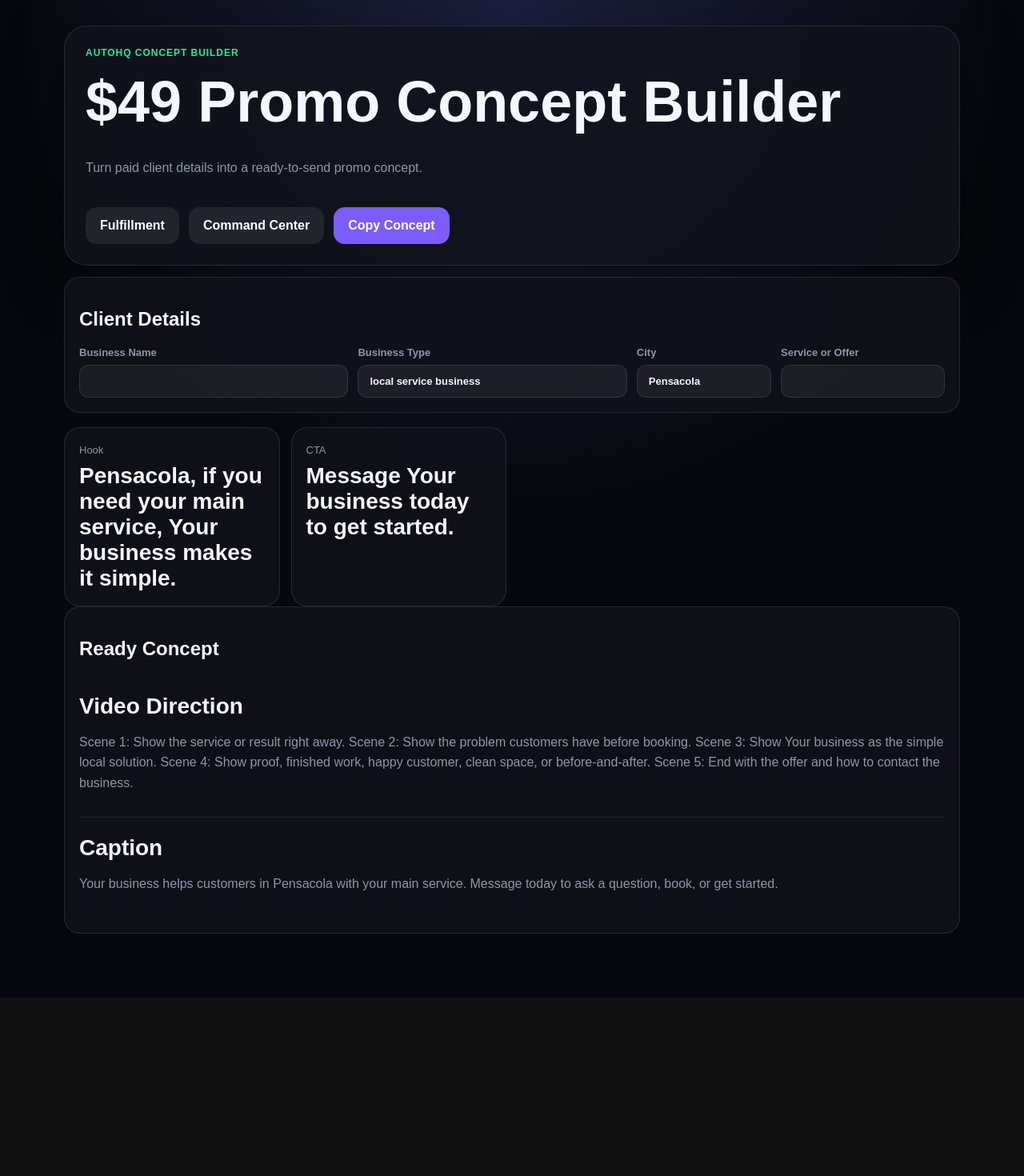
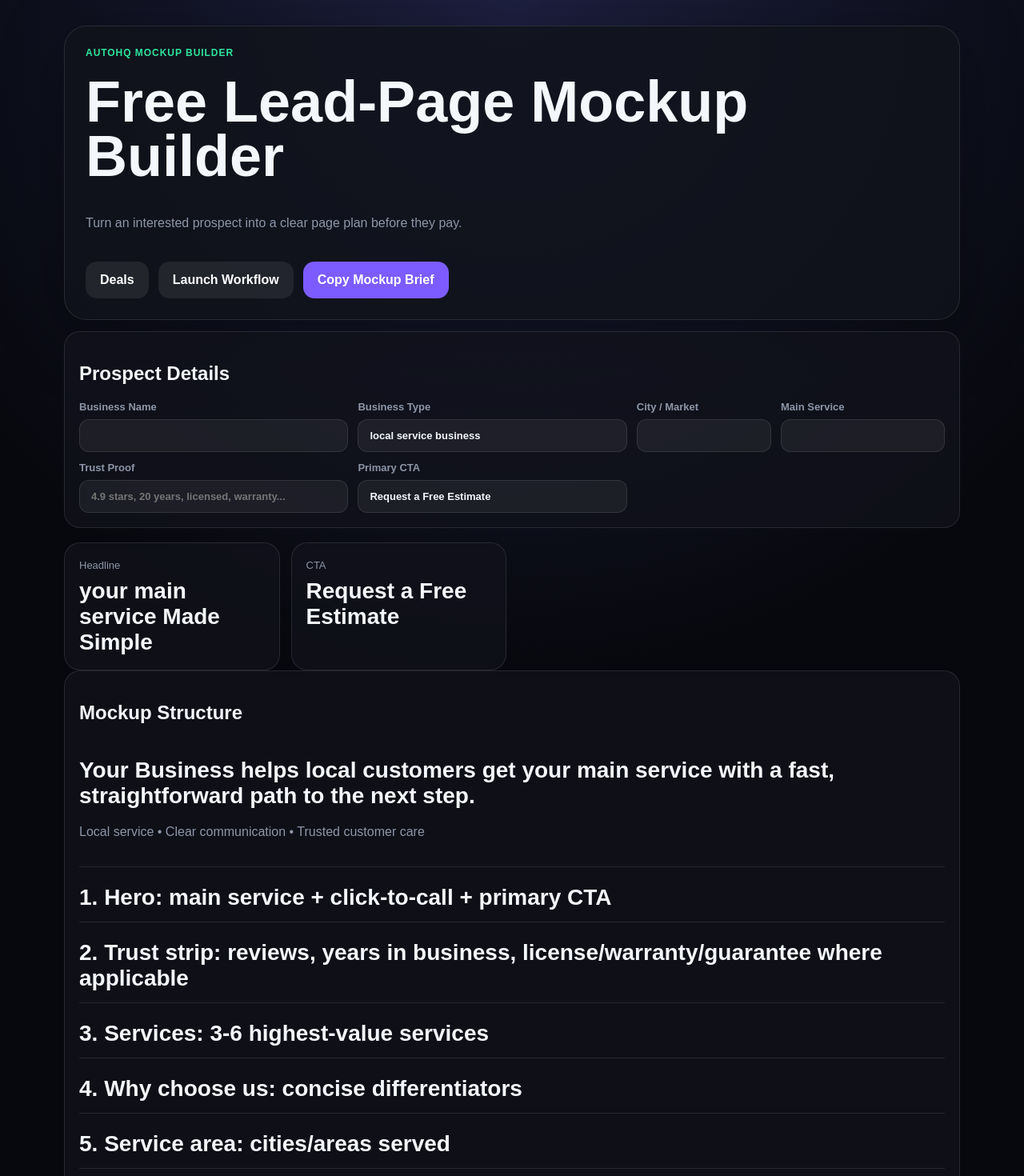
Before and after one commit to GCreative850/auto, a Next.js app: page /concept-builder in a window 1280 px wide. Shown: the top 1470 px of the page at 80% size. Before the commit the page ends 1247 px from the top, so only its background shows below. Built offline with nearby package versions, Linux system fonts and the light colour scheme.

Commit message:
Turn concept builder into lead-page mockup builder

```diff
--- a/app/concept-builder/page.tsx
+++ b/app/concept-builder/page.tsx
@@ -5,22 +5,57 @@ import { useMemo, useState } from "react";
 export default function ConceptBuilderPage() {
   const [business, setBusiness] = useState("");
   const [niche, setNiche] = useState("local service business");
-  const [city, setCity] = useState("Pensacola");
-  const [offer, setOffer] = useState("");
+  const [city, setCity] = useState("");
+  const [service, setService] = useState("");
+  const [proof, setProof] = useState("");
+  const [cta, setCta] = useState("Request a Free Estimate");
 
-  const concept = useMemo(() => {
-    const name = business || "Your business";
-    const service = offer || "your main service";
-    const local = city || "your area";
+  const mockup = useMemo(() => {
+    const name = business || "Your Business";
+    const mainService = service || "your main service";
+    const market = city ? ` in ${city}` : "";
+    const trust = proof || "Local service • Clear communication • Trusted customer care";
+
     return {
-      hook: `${local}, if you need ${service}, ${name} makes it simple.`,
-      direction: `Scene 1: Show the service or result right away. Scene 2: Show the problem customers have before booking. Scene 3: Show ${name} as the simple local solution. Scene 4: Show proof, finished work, happy customer, clean space, or before-and-after. Scene 5: End with the offer and how to contact the business.`,
-      caption: `${name} helps customers in ${local} with ${service}. Message today to ask a question, book, or get started.`,
-      cta: `Message ${name} today to get started.`
+      headline: `${mainService} Made Simple${market}`,
+      subheadline: `${name} helps local customers get ${mainService.toLowerCase()} with a fast, straightforward path to the next step.`,
+      cta,
+      proof: trust,
+      sections: [
+        "Hero: main service + click-to-call + primary CTA",
+        "Trust strip: reviews, years in business, license/warranty/guarantee where applicable",
+        "Services: 3-6 highest-value services",
+        "Why choose us: concise differentiators",
+        "Service area: cities/areas served",
+        "Reviews or before/after proof",
+        "Short estimate/booking form",
+        "Final click-to-call CTA"
+      ]
     };
-  }, [business, city, offer]);
+  }, [business, city, service, proof, cta]);
 
-  const fullText = `Business: ${business || "Your business"}\nNiche: ${niche}\nCity: ${city}\nOffer: ${offer || "Main service"}\n\nHook:\n${concept.hook}\n\nVideo Direction:\n${concept.direction}\n\nCaption:\n${concept.caption}\n\nCall-To-Action:\n${concept.cta}`;
+  const fullText = `Business: ${business || "Your Business"}
+Niche: ${niche}
+Market: ${city || "Local market"}
+Main service: ${service || "Main service"}
+
+Headline:
+${mockup.headline}
+
+Subheadline:
+${mockup.subheadline}
+
+Primary CTA:
+${mockup.cta}
+
+Trust proof:
+${mockup.proof}
+
+Recommended page structure:
+${mockup.sections.map((item, index) => `${index + 1}. ${item}`).join("\n")}
+
+Build goal:
+Make it obvious on mobile what the business does, why the visitor should trust them, and how to call, request an estimate, or book without hunting through the site.`;
 
   async function copy() {
     await navigator.clipboard.writeText(fullText);
@@ -29,35 +64,37 @@ export default function ConceptBuilderPage() {
   return (
     <main className="container">
       <section className="hero">
-        <div className="kicker">AutoHQ Concept Builder</div>
-        <h1>$49 Promo Concept Builder</h1>
-        <p>Turn paid client details into a ready-to-send promo concept.</p>
+        <div className="kicker">AutoHQ Mockup Builder</div>
+        <h1>Free Lead-Page Mockup Builder</h1>
+        <p>Turn an interested prospect into a clear page plan before they pay.</p>
         <div className="actions">
-          <a className="secondary" href="/fulfillment">Fulfillment</a>
-          <a className="secondary" href="/command-center">Command Center</a>
-          <button className="primary button-reset" onClick={copy}>Copy Concept</button>
+          <a className="secondary" href="/deals">Deals</a>
+          <a className="secondary" href="/fulfillment">Launch Workflow</a>
+          <button className="primary button-reset" onClick={copy}>Copy Mockup Brief</button>
         </div>
       </section>
 
       <section className="card finder-card">
-        <h2>Client Details</h2>
+        <h2>Prospect Details</h2>
         <div className="finder-form">
           <label>Business Name<input value={business} onChange={(event) => setBusiness(event.target.value)} /></label>
           <label>Business Type<input value={niche} onChange={(event) => setNiche(event.target.value)} /></label>
-          <label>City<input value={city} onChange={(event) => setCity(event.target.value)} /></label>
-          <label>Service or Offer<input value={offer} onChange={(event) => setOffer(event.target.value)} /></label>
+          <label>City / Market<input value={city} onChange={(event) => setCity(event.target.value)} /></label>
+          <label>Main Service<input value={service} onChange={(event) => setService(event.target.value)} /></label>
+          <label>Trust Proof<input value={proof} onChange={(event) => setProof(event.target.value)} placeholder="4.9 stars, 20 years, licensed, warranty..." /></label>
+          <label>Primary CTA<input value={cta} onChange={(event) => setCta(event.target.value)} /></label>
         </div>
       </section>
 
       <section className="grid">
-        <div className="card"><span>Hook</span><strong>{concept.hook}</strong></div>
-        <div className="card"><span>CTA</span><strong>{concept.cta}</strong></div>
+        <div className="card"><span>Headline</span><strong>{mockup.headline}</strong></div>
+        <div className="card"><span>CTA</span><strong>{mockup.cta}</strong></div>
       </section>
 
       <section className="card">
-        <h2>Ready Concept</h2>
-        <div className="item"><strong>Video Direction</strong><p>{concept.direction}</p></div>
-        <div className="item"><strong>Caption</strong><p>{concept.caption}</p></div>
+        <h2>Mockup Structure</h2>
+        <div className="item"><strong>{mockup.subheadline}</strong><p>{mockup.proof}</p></div>
+        {mockup.sections.map((item, index) => <div className="item" key={item}><strong>{index + 1}. {item}</strong></div>)}
       </section>
     </main>
   );
```
